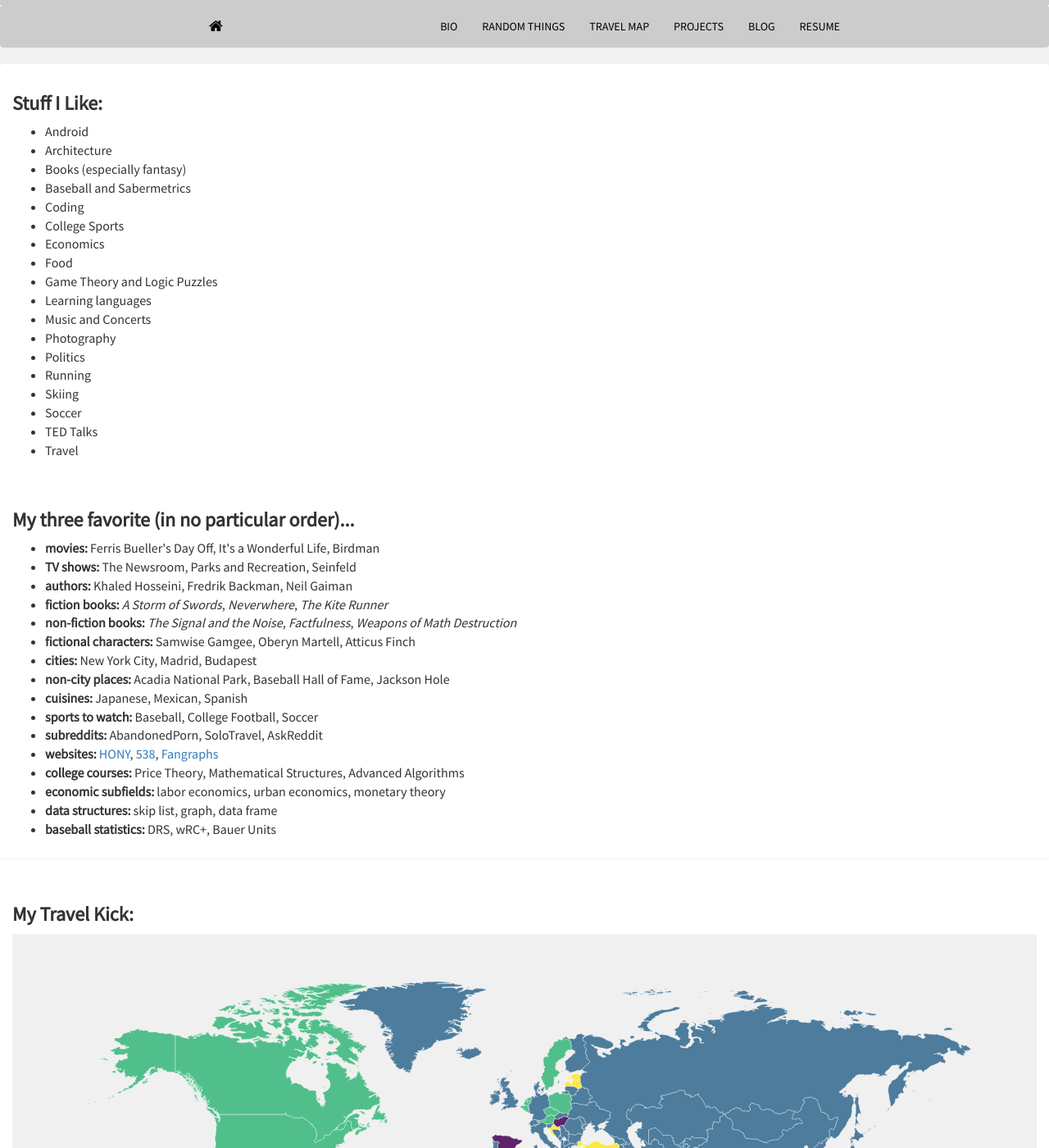
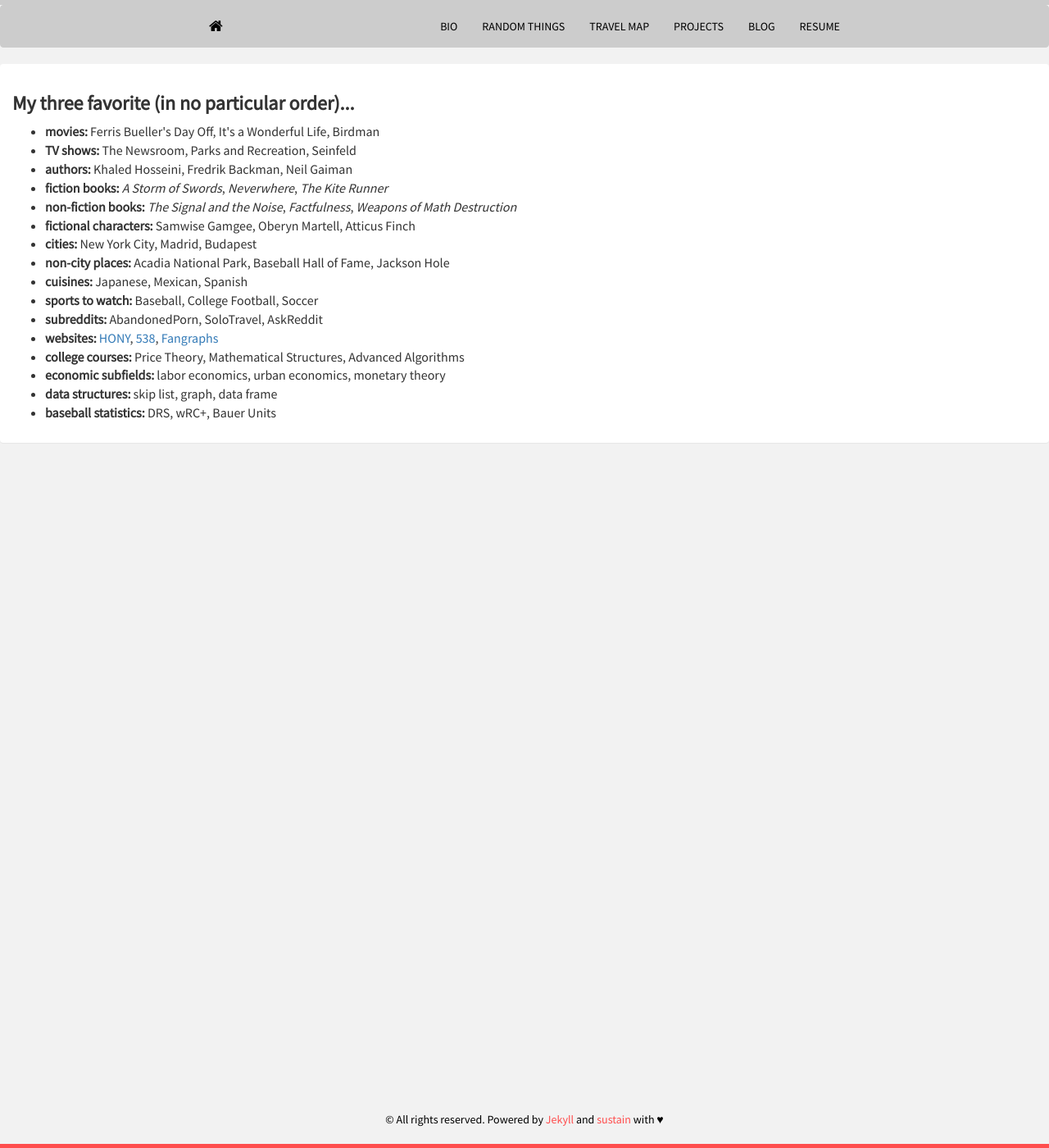
Before and after one commit to mrkaye97/mrkaye97.github.io, a Jekyll site: the page built from random.html, in a window 1280 px wide and 1400 px high. Shown: the whole window at 82% size. Built offline with Jekyll 4.4.1, drawn with Linux system fonts in a browser that asks for light colours; nearby versions of some CDN libraries.

Commit message:
random and travel

```diff
--- a/random.html
+++ b/random.html
@@ -15,31 +15,6 @@
 </head>
 
 <section id="random">
-		 <div class="panel panel-default">
-    		<div class="panel-body">
-			  <h3><strong>Stuff I Like:</strong></h3>
-			  <ul style="list-style-type:disc">
-			  	  <li style="font-size:16px">Android</li>
-			  	  <li style="font-size:16px">Architecture</li>
-			  	  <li style="font-size:16px">Books (especially fantasy)</li>
-			  	  <li style="font-size:16px">Baseball and Sabermetrics</li>
-			  	  <li style="font-size:16px">Coding</li>
-			  	  <li style="font-size:16px">College Sports</li>
-				  <li style="font-size:16px">Economics</li>
-				  <li style="font-size:16px">Food</li>
-				  <li style="font-size:16px">Game Theory and Logic Puzzles</li>
-				  <li style="font-size:16px">Learning languages</li>
-				  <li style="font-size:16px">Music and Concerts</li>
-				  <li style="font-size:16px">Photography</li>
-				  <li style="font-size:16px">Politics</li>
-				  <li style="font-size:16px">Running</li>
-				  <li style="font-size:16px">Skiing</li>
-				  <li style="font-size:16px">Soccer</li>
-				  <li style="font-size:16px">TED Talks</li>
-				  <li style="font-size:16px">Travel</li>
-				</ul>
-		  </div>
-
 		  <div class="panel panel-default">
     		<div class="panel-body">
 			  <h3><strong>My three favorite (in no particular order)...</strong></h3>
@@ -63,17 +38,6 @@
 				</ul>
 		  </div>
 		  </div>
-
-		  <div class="panel panel-default">
-    		<div class="panel-body">
-			  <h3><strong>My Travel Kick:</strong></h3>
-				<center>
-				<object type="image/svg+xml" data="plt.svg">
-				  Your browser does not support SVG
-				</object>
-			</center>
-		  </div>
-		  </div>
 		</div>
 	</div>
 </section>
```
Also changed, not shown: other parts of random.html (+1 -1 lines), travel.html (added, +29 -0 lines).
